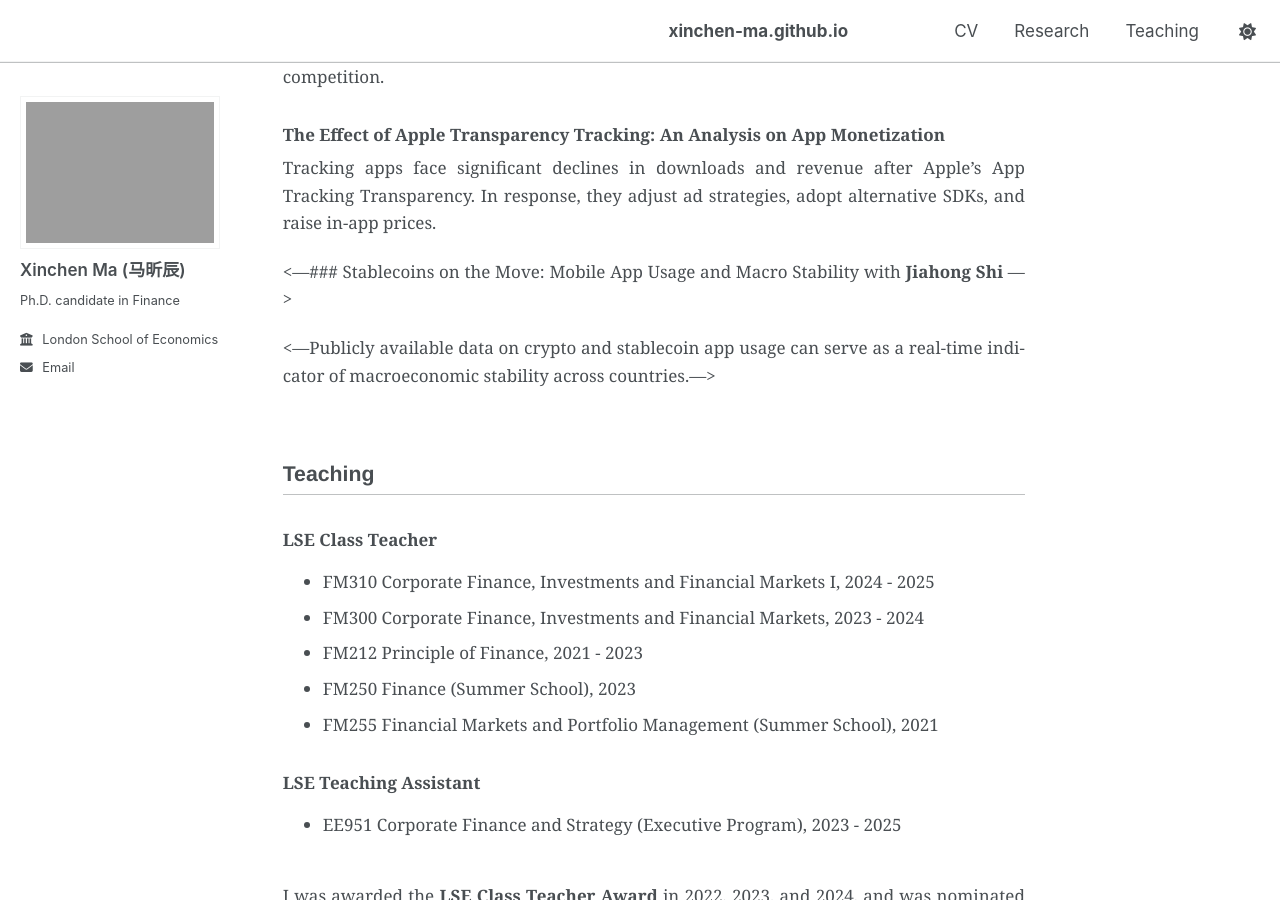
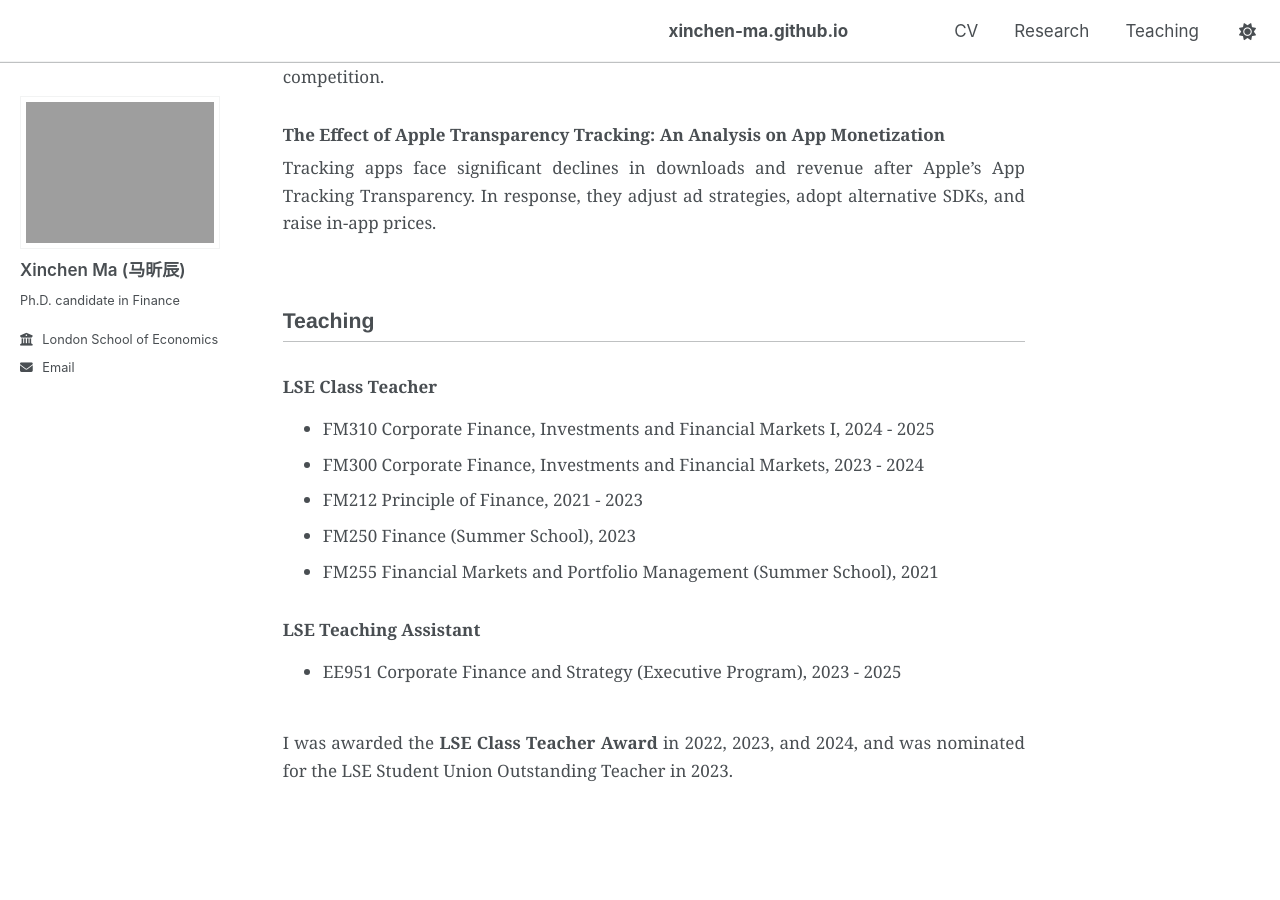
Before and after one commit to xinchen-ma/xinchen-ma.github.io, a Jekyll site: the page built from index.md, in a window 1280 px wide and 900 px high, scrolled down 1898 px. Built offline with Jekyll 4.4.1, drawn with Linux system fonts in a browser that asks for light colours; a script that is not in the unit is left out.

Commit message:
Update index.md

```diff
--- a/index.md
+++ b/index.md
@@ -48,9 +48,6 @@ GDPR incentivizes data-driven partnerships that create value for firms. However,
 
 Tracking apps face significant declines in downloads and revenue after Apple's App Tracking Transparency. In response, they adjust ad strategies, adopt alternative SDKs, and raise in-app prices.
 
-<---### Stablecoins on the Move: Mobile App Usage and Macro Stability <span style="font-weight:normal">with **Jiahong Shi**</span> --->
-
-<---Publicly available data on crypto and stablecoin app usage can serve as a real-time indicator of macroeconomic stability across countries.--->
 
 
 ## Teaching {#teaching}
```
